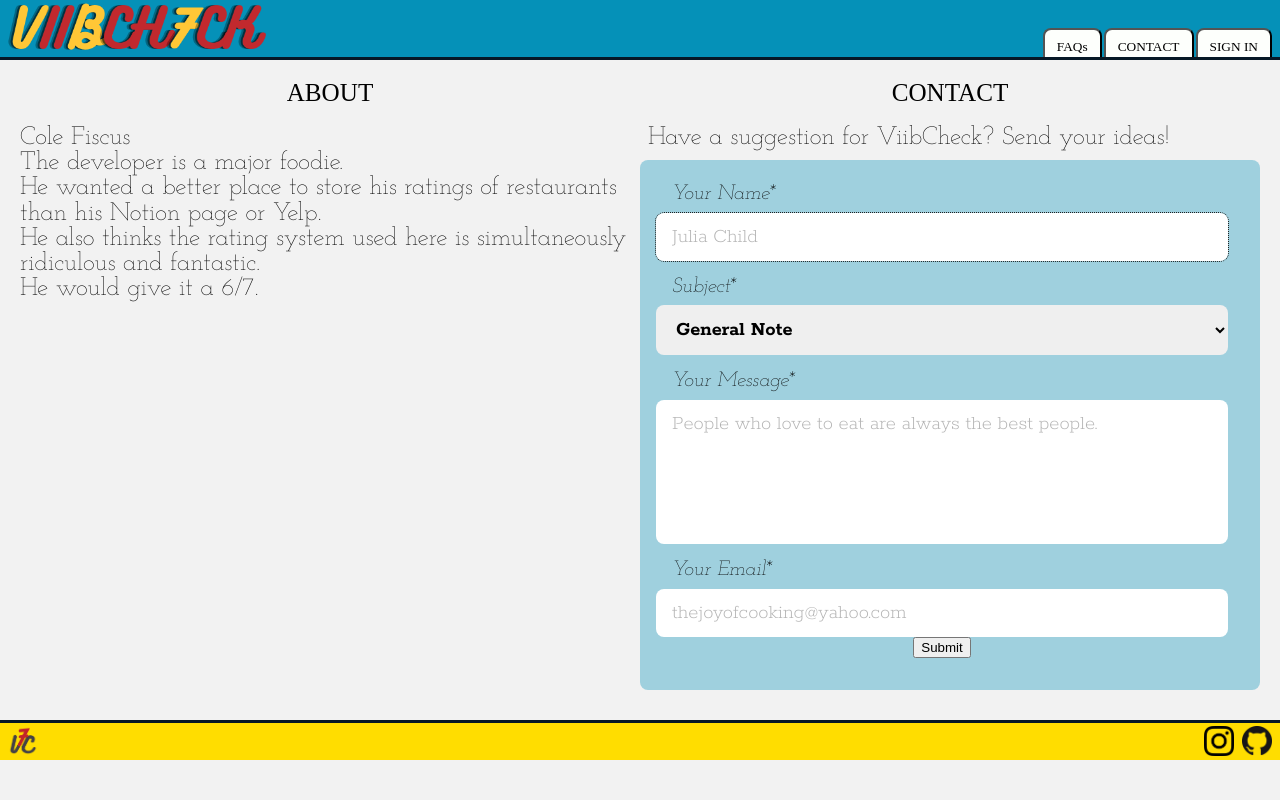
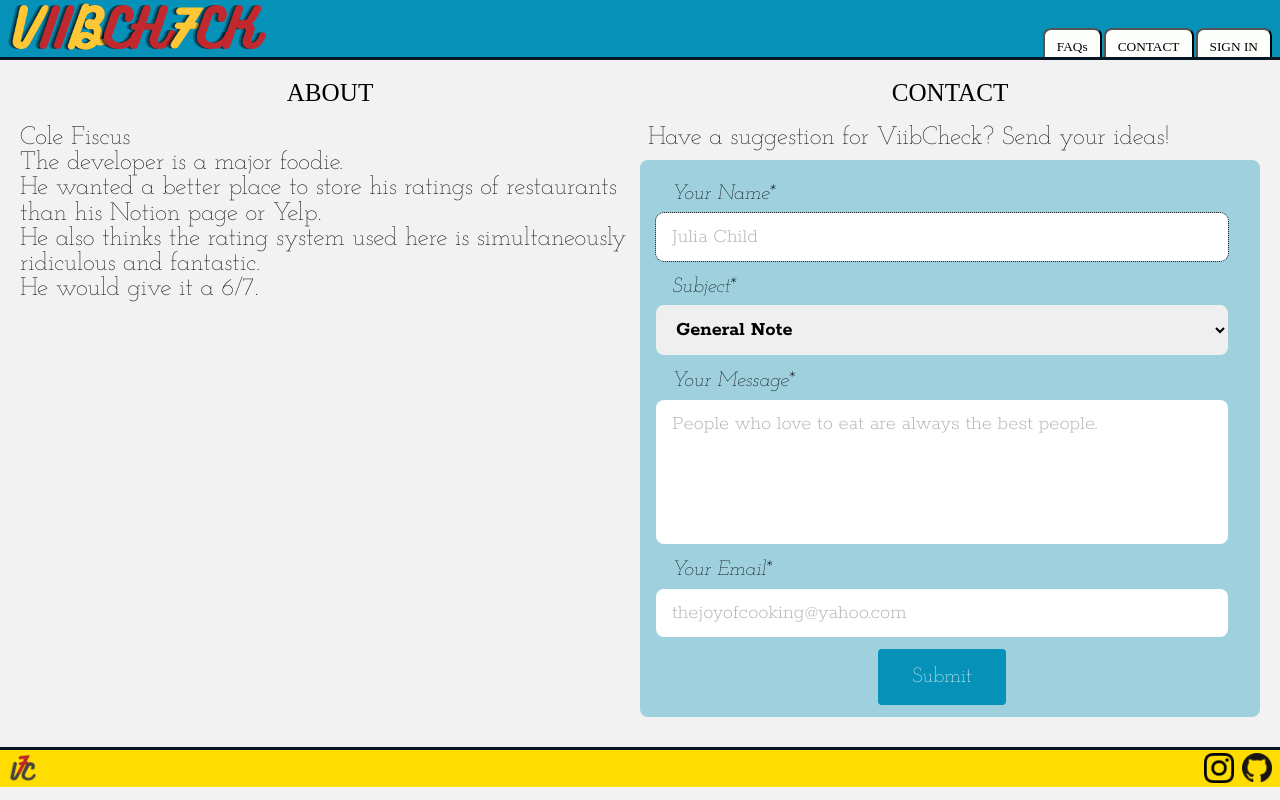
Before and after one commit to colefiscus/vibecheck, a React (Create React App) app: page /contact in a window 1280 px wide. Built offline with nearby package versions, Linux system fonts and the light colour scheme; a web font is replaced by a local one.

Commit message:
Add styling to button on Contact form

```diff
--- a/src/Components/EmailJS/ContactMe.js
+++ b/src/Components/EmailJS/ContactMe.js
@@ -94,7 +94,7 @@ const ContactMe = () => {
           onChange={handleChange}
         />
       </InputWrapper>
-      <button type="submit">Submit</button>
+      <Button type="submit">Submit</Button>
     </Form>
   )
 }
@@ -105,7 +105,7 @@ const Form = styled.form`
   align-items: center;
   font-family: 'Rokkitt';
   margin: 10px 0px;
-  padding: 8px 32px 32px 16px;
+  padding: 8px 32px 12px 16px;
   background-color: hsl(193deg, 95%, 37%, 35%);
   border-radius: 8px;
 `;
@@ -178,4 +178,25 @@ const EmailArea = styled.textarea`
   }
 `;
 
+const Button = styled.button`
+  padding: 16px 32px;
+  margin-top: 12px;
+  font-family: 'Josefin Slab';
+  font-size: ${18/14}rem;
+  border-radius: 4px;
+  border: 2px solid transparent;
+  outline-color: hsl(358deg, 65%, 46%);
+  background-color: #0591B8;
+  color: white;
+
+  &:hover {
+    background-color: hsl(193deg, 95%, 37%, 35%);
+    color: black;
+  }
+
+  &:focus {
+    outline-offset: 4px;
+  }
+`;
+
 export default ContactMe;
```
